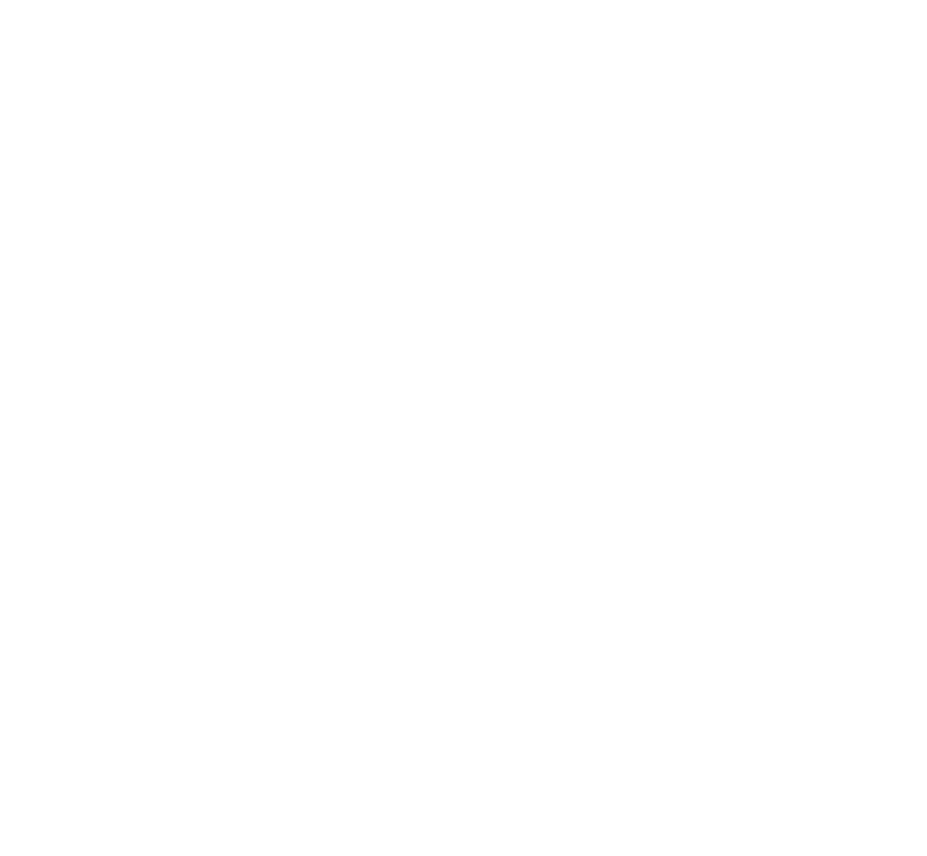
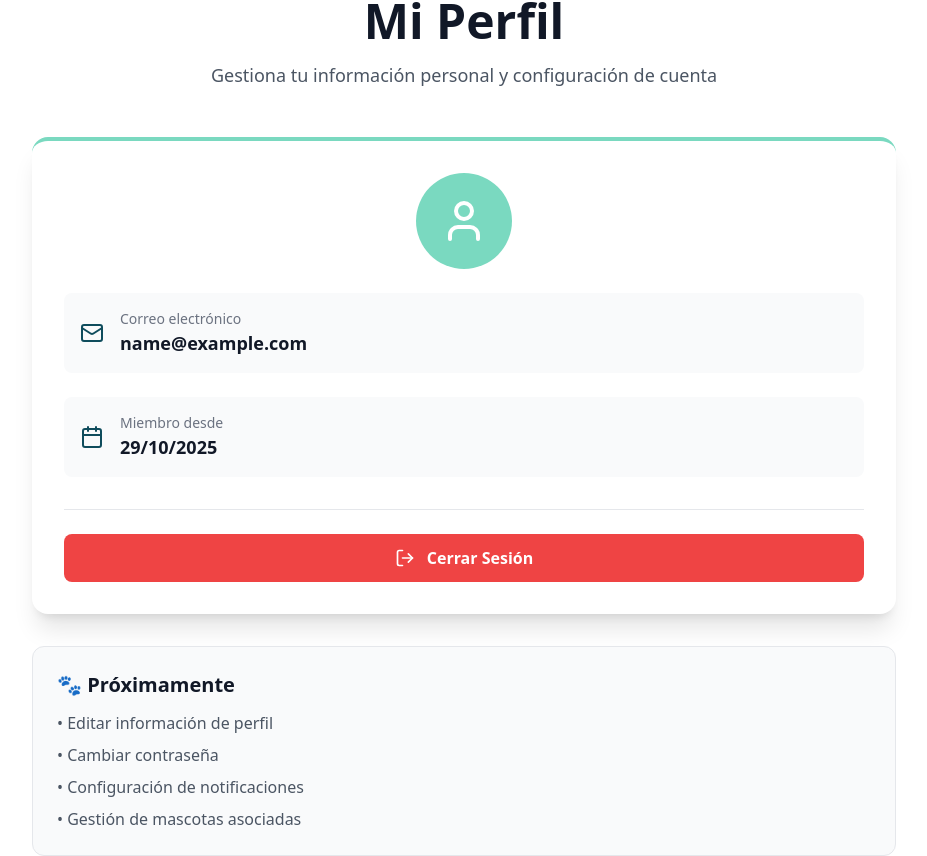
Before and after one commit to Marisol-Mancera/fitpet-frontend, a React (Vite) app: page /admin in a window 1280 px wide. Before the commit this address had no page. Shown: the part 279-1135 px from the top of the page, without its empty margins (176-1103 px from the left). Before the commit the page ends 800 px from the top, so only its background shows below. Built offline with nearby package versions, Linux system fonts and the light colour scheme; sample sign-in values are in the browser's storage.

Commit message:
FP-35<feat(admin): add AdminPage with profile display and logout functionality>

```diff
--- a/src/app/routes/Router.jsx
+++ b/src/app/routes/Router.jsx
@@ -4,6 +4,7 @@
 import HomePage from '/src/features/home/HomePage.jsx'
 import RegisterPage from '/src/features/auth/pages/RegisterPage.jsx'
 import LoginPage from '/src/features/auth/pages/LoginPage.jsx'
+import AdminPage from '/src/features/admin/pages/AdminPage.jsx'
 import PrivateRoute from '../../shared/components/auth/PrivateRoute.jsx'
 
 /**
@@ -19,7 +20,7 @@
     children: [
       { path: '/', element: <HomePage /> },
       // Rutas protegidas (requieren autenticación)
-      // { path: '/admin', element: <PrivateRoute><AdminPage /></PrivateRoute> },
+      { path: '/admin', element: <PrivateRoute><AdminPage /></PrivateRoute> },
       // { path: '/mascotas', element: <PrivateRoute><MascotasPage /></PrivateRoute> },
     ],
   },
--- /dev/null
+++ b/src/features/admin/pages/AdminPage.jsx
@@ -0,0 +1,97 @@
+import { useNavigate } from 'react-router-dom'
+import { User, Mail, Calendar, LogOut } from 'lucide-react'
+
+/**
+ * AdminPage - Página de perfil del usuario autenticado.
+ * Muestra información básica del usuario y permite cerrar sesión.
+ */
+export default function AdminPage() {
+  const navigate = useNavigate()
+
+  const handleLogout = () => {
+    localStorage.removeItem('token')
+    navigate('/login')
+  }
+
+  // TODO: Obtener datos reales del usuario desde el backend
+  // Por ahora usamos datos de ejemplo
+  const user = {
+    email: localStorage.getItem('userEmail') || 'pajaritopio@example.com',
+    registeredAt: new Date().toLocaleDateString('es-ES')
+  }
+
+  return (
+    <div className="container mx-auto px-4 py-12 max-w-4xl">
+
+      {/* Header */}
+      <div className="text-center mb-12">
+        <h1 className="text-4xl md:text-5xl font-black text-gray-900 mb-4">
+          Mi Perfil
+        </h1>
+        <p className="text-lg text-gray-600">
+          Gestiona tu información personal y configuración de cuenta
+        </p>
+      </div>
+
+      {/* Card de información del usuario */}
+      <div className="bg-white rounded-2xl shadow-xl p-8 mb-8 border-t-4 border-fp-mint-500">
+
+        {/* Avatar */}
+        <div className="flex justify-center mb-6">
+          <div className="w-24 h-24 bg-fp-mint-500 rounded-full flex items-center justify-center">
+            <User className="w-12 h-12 text-white" />
+          </div>
+        </div>
+
+        {/* Información */}
+        <div className="space-y-6">
+
+          {/* Email */}
+          <div className="flex items-center gap-4 p-4 bg-gray-50 rounded-lg">
+            <Mail className="w-6 h-6 text-fp-primary-600" />
+            <div>
+              <p className="text-sm text-gray-500 font-medium">Correo electrónico</p>
+              <p className="text-lg text-gray-900 font-semibold">{user.email}</p>
+            </div>
+          </div>
+
+          {/* Fecha de registro */}
+          <div className="flex items-center gap-4 p-4 bg-gray-50 rounded-lg">
+            <Calendar className="w-6 h-6 text-fp-primary-600" />
+            <div>
+              <p className="text-sm text-gray-500 font-medium">Miembro desde</p>
+              <p className="text-lg text-gray-900 font-semibold">{user.registeredAt}</p>
+            </div>
+          </div>
+
+        </div>
+
+        {/* Botón de cerrar sesión */}
+        <div className="mt-8 pt-6 border-t border-gray-200">
+          <button
+            onClick={handleLogout}
+            className="w-full flex items-center justify-center gap-3 px-6 py-3 bg-red-500 hover:bg-red-600 text-white font-bold rounded-lg transition-all duration-200 hover:shadow-lg hover:scale-[1.02]"
+          >
+            <LogOut className="w-5 h-5" />
+            Cerrar Sesión
+          </button>
+        </div>
+
+      </div>
+
+      {/* Sección de información adicional */}
+      <div className="bg-gray-50 rounded-xl p-6 border border-gray-200">
+        <h2 className="text-xl font-bold text-gray-900 mb-3">
+          🐾 Próximamente
+        </h2>
+        <ul className="space-y-2 text-gray-600">
+          <li>• Editar información de perfil</li>
+          <li>• Cambiar contraseña</li>
+          <li>• Configuración de notificaciones</li>
+          <li>• Gestión de mascotas asociadas</li>
+        </ul>
+      </div>
+
+    </div>
+  )
+}
--- a/src/pages/static/ContactPage.jsx
+++ /dev/null
@@ -1,12 +0,0 @@
-import React from 'react'
-
-export default function ContactPage() {
-  return (
-    <section className="mx-auto max-w-screen-sm px-4 py-10">
-      <h1 className="text-2xl font-bold text-fp-text-900 mb-3">Contacto</h1>
-      <p className="text-fp-text-700">
-        Escríbenos a <span className="font-medium">contacto@fitpet.app</span>
-      </p>
-    </section>
-  )
-}
```
